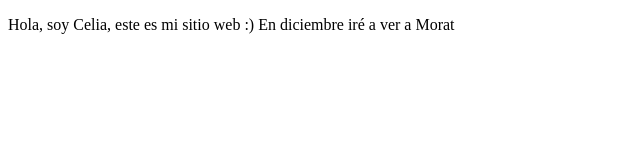
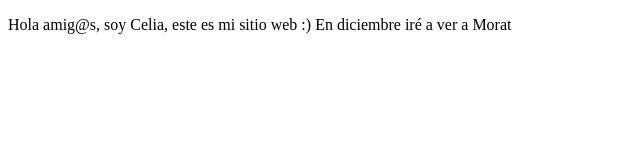
Before and after one commit to celiaivone/ProyectoCursoPrework, a plain HTML site: page index.html in a window 1280 px wide. Shown: the whole page, without its empty margins (0-640 px from the left). Drawn offline with Linux system fonts and the light colour scheme.

Commit message:
primeros pasos

```diff
--- a/index.html
+++ b/index.html
@@ -8,7 +8,7 @@
 </head>
 <body>
     <p>
-        Hola, soy Celia, este es mi sitio web :)
+        Hola amig@s, soy Celia, este es mi sitio web :)
         En diciembre iré a ver a Morat
     </p>
 </body>
```
